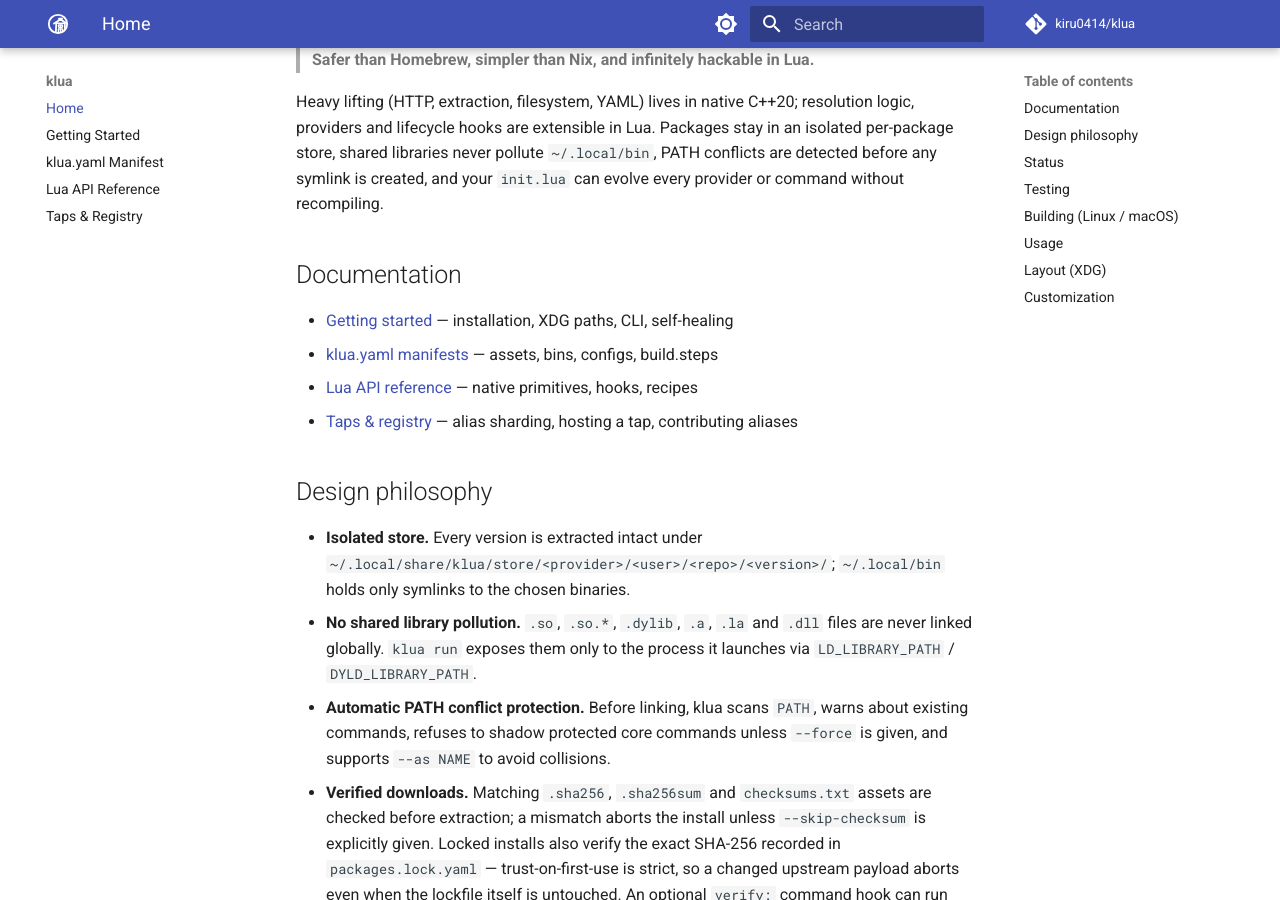
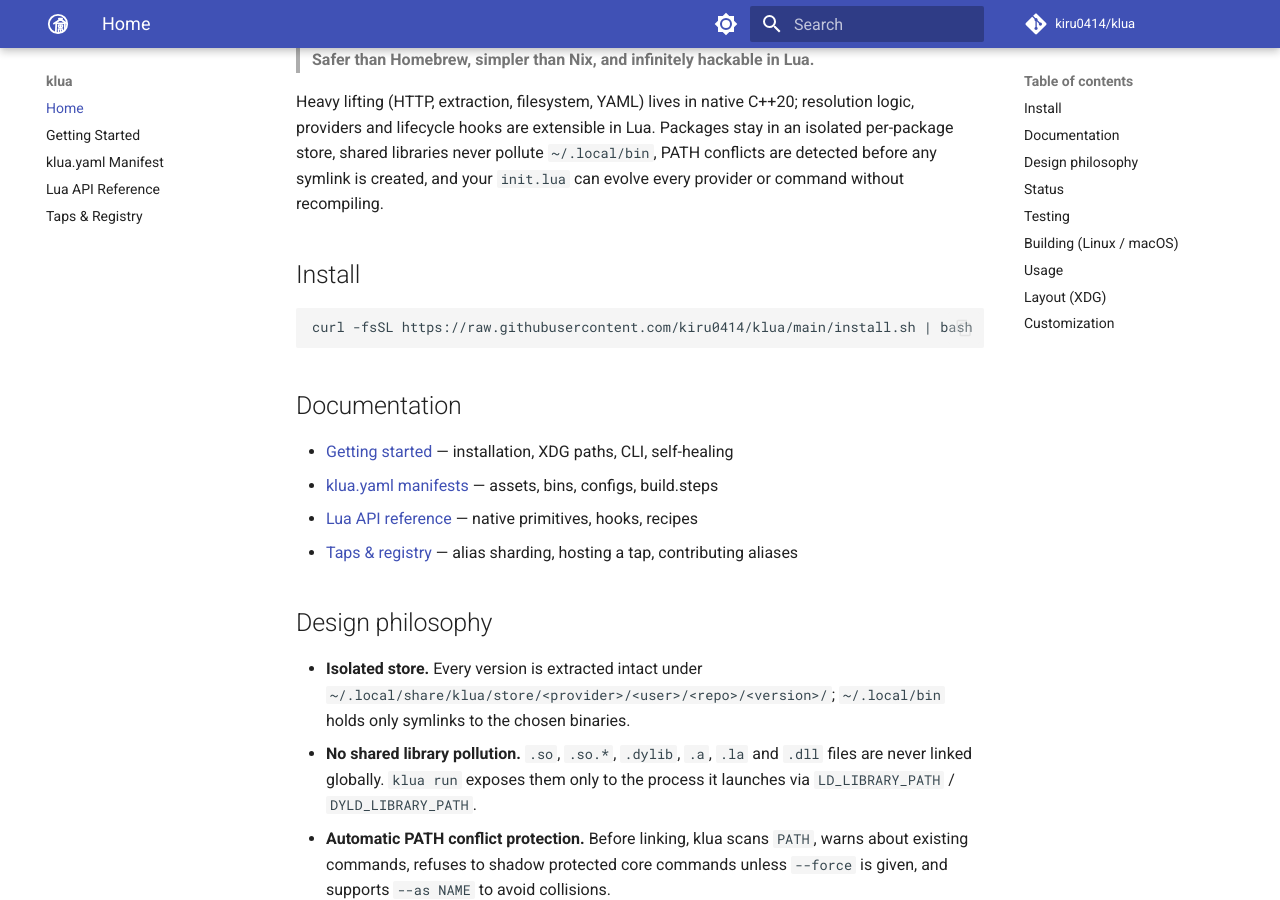
Before and after one commit to kiru0414/klua, an MkDocs documentation site: the page built from docs/index.md, in a window 1280 px wide and 900 px high, scrolled down 335 px. Built offline with MkDocs 1.6.1 and Material for MkDocs 9.7.7, drawn with Linux system fonts in a browser that asks for light colours.

Commit message:
Update index.md

````diff
--- a/docs/index.md
+++ b/docs/index.md
@@ -11,6 +11,12 @@ resolution logic, providers and lifecycle hooks are extensible in Lua.
 Packages stay in an isolated per-package store, shared libraries never pollute
 `~/.local/bin`, PATH conflicts are detected before any symlink is created, and
 your `init.lua` can evolve every provider or command without recompiling.
+
+## Install
+```sh
+curl -fsSL https://raw.githubusercontent.com/kiru0414/klua/main/install.sh | bash
+```
+
 
 ## Documentation
 
````
